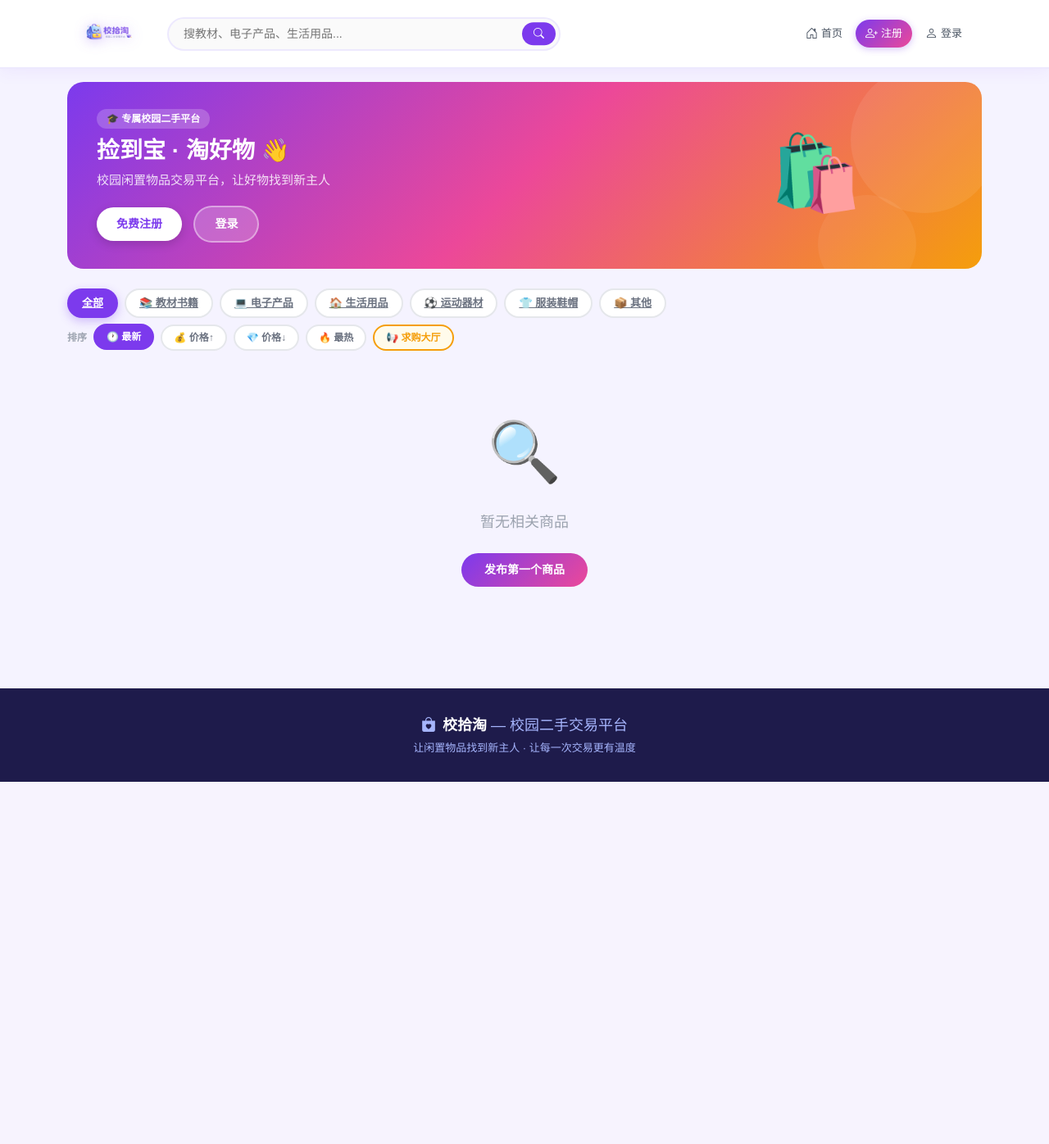
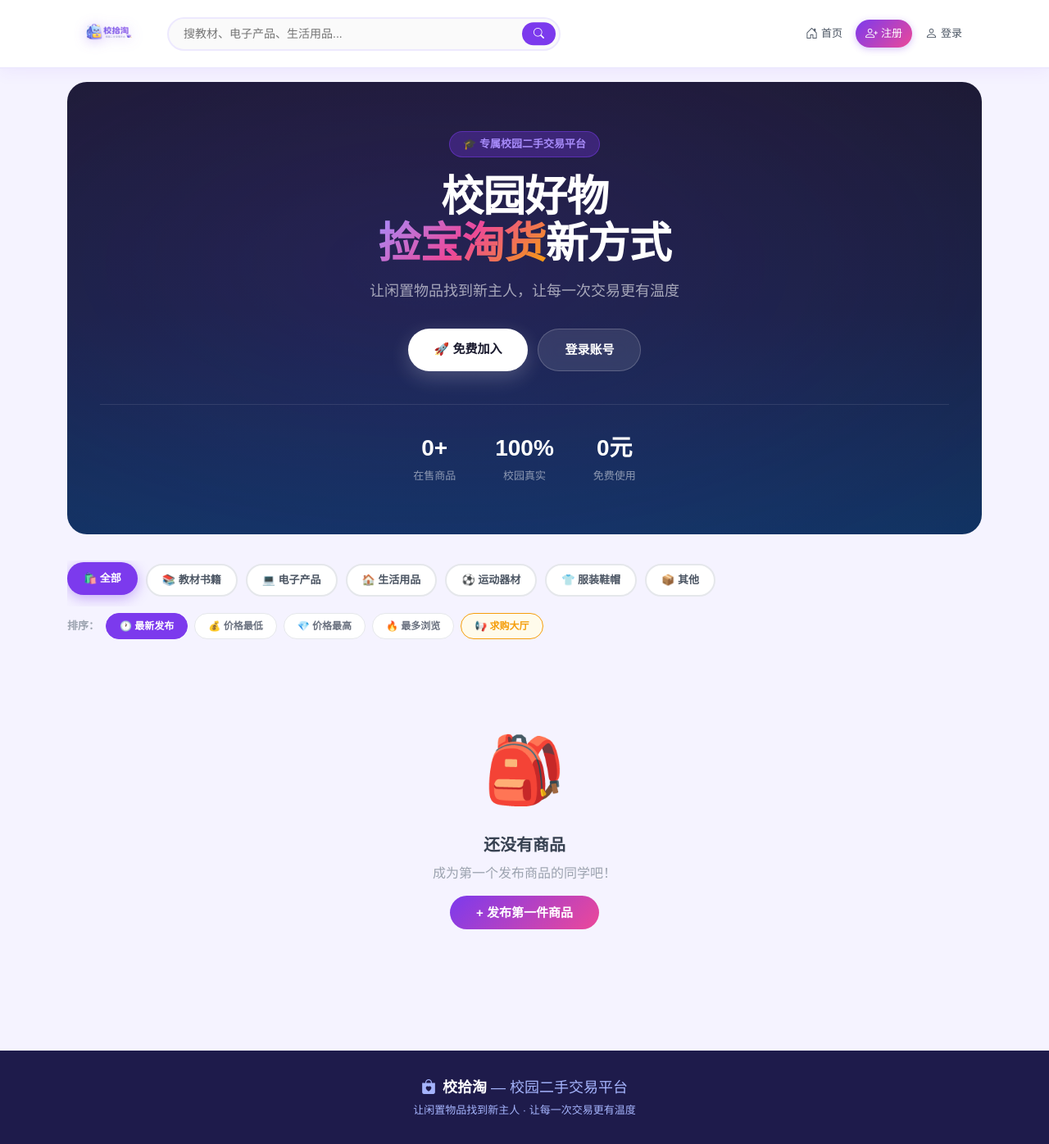
Before and after one commit to loongxxx58-hub/campus-trade, a Flask app: page / in a window 1280 px wide. Shown: the whole page at 82% size. Before the commit the page ends 954 px from the top, so only its background shows below. Run offline with Flask 3, Linux system fonts and the light colour scheme.

Commit message:
升级UI瀑布流布局+logo

```diff
--- a/templates/index.html
+++ b/templates/index.html
@@ -1,93 +1,417 @@
 {% extends 'base.html' %}
 {% block content %}
 
-<!-- 横幅 -->
-<div class="fade-in" style="background: linear-gradient(135deg, #7C3AED 0%, #EC4899 50%, #F59E0B 100%); border-radius: 20px; padding: 32px 36px; margin-bottom: 24px; position: relative; overflow: hidden;">
-    <div style="position:absolute;top:-20px;right:-20px;width:180px;height:180px;background:rgba(255,255,255,0.08);border-radius:50%;"></div>
-    <div style="position:absolute;bottom:-30px;right:80px;width:120px;height:120px;background:rgba(255,255,255,0.06);border-radius:50%;"></div>
-    <div class="row align-items-center">
-        <div class="col-md-8">
-            <div style="display:inline-block;background:rgba(255,255,255,0.2);color:white;font-size:12px;font-weight:700;padding:3px 12px;border-radius:99px;margin-bottom:10px;">🎓 专属校园二手平台</div>
-            <h2 style="color:white;font-weight:900;font-size:28px;margin-bottom:8px;">捡到宝 · 淘好物 👋</h2>
-            <p style="color:rgba(255,255,255,0.85);margin-bottom:20px;font-size:15px;">校园闲置物品交易平台，让好物找到新主人</p>
+<style>
+/* Apple风格英雄区 */
+.hero-section {
+    background: linear-gradient(180deg, #1a1a2e 0%, #16213e 50%, #0f3460 100%);
+    border-radius: 24px;
+    padding: 60px 40px;
+    margin-bottom: 32px;
+    position: relative;
+    overflow: hidden;
+    text-align: center;
+}
+.hero-section::before {
+    content: '';
+    position: absolute;
+    top: -50%;
+    left: -50%;
+    width: 200%;
+    height: 200%;
+    background: radial-gradient(ellipse at center, rgba(124,58,237,0.15) 0%, transparent 70%);
+    animation: glow 4s ease-in-out infinite alternate;
+}
+@keyframes glow {
+    0% { transform: translate(-10%, -10%) scale(1); }
+    100% { transform: translate(10%, 10%) scale(1.1); }
+}
+.hero-tag {
+    display: inline-block;
+    background: rgba(124,58,237,0.3);
+    border: 1px solid rgba(124,58,237,0.5);
+    color: #A78BFA;
+    font-size: 13px;
+    font-weight: 600;
+    padding: 5px 16px;
+    border-radius: 99px;
+    margin-bottom: 20px;
+    backdrop-filter: blur(10px);
+}
+.hero-title {
+    font-size: 52px;
+    font-weight: 900;
+    color: white;
+    line-height: 1.1;
+    margin-bottom: 16px;
+    letter-spacing: -1px;
+}
+.hero-title span {
+    background: linear-gradient(135deg, #A78BFA, #EC4899, #F59E0B);
+    -webkit-background-clip: text;
+    -webkit-text-fill-color: transparent;
+    background-clip: text;
+}
+.hero-subtitle {
+    font-size: 18px;
+    color: rgba(255,255,255,0.6);
+    margin-bottom: 32px;
+}
+.hero-btns { display: flex; gap: 12px; justify-content: center; flex-wrap: wrap; }
+.hero-btn-primary {
+    background: white;
+    color: #1a1a2e;
+    font-weight: 700;
+    padding: 14px 32px;
+    border-radius: 99px;
+    text-decoration: none;
+    font-size: 15px;
+    transition: all 0.3s;
+    box-shadow: 0 8px 24px rgba(255,255,255,0.2);
+}
+.hero-btn-primary:hover {
+    transform: scale(1.05);
+    box-shadow: 0 12px 32px rgba(255,255,255,0.3);
+    color: #7C3AED;
+}
+.hero-btn-secondary {
+    background: rgba(255,255,255,0.1);
+    color: white;
+    font-weight: 600;
+    padding: 14px 32px;
+    border-radius: 99px;
+    text-decoration: none;
+    font-size: 15px;
+    border: 1px solid rgba(255,255,255,0.2);
+    transition: all 0.3s;
+    backdrop-filter: blur(10px);
+}
+.hero-btn-secondary:hover {
+    background: rgba(255,255,255,0.2);
+    transform: scale(1.05);
+    color: white;
+}
+.hero-stats {
+    display: flex;
+    justify-content: center;
+    gap: 48px;
+    margin-top: 40px;
+    padding-top: 32px;
+    border-top: 1px solid rgba(255,255,255,0.1);
+}
+.stat-item { text-align: center; }
+.stat-num {
+    font-size: 28px;
+    font-weight: 900;
+    color: white;
+    display: block;
+}
+.stat-label {
+    font-size: 13px;
+    color: rgba(255,255,255,0.5);
+}
+
+/* 分类标签栏 - 小红书风格 */
+.category-bar {
+    display: flex;
+    gap: 10px;
+    overflow-x: auto;
+    padding: 4px 0 12px;
+    scrollbar-width: none;
+    margin-bottom: 8px;
+}
+.category-bar::-webkit-scrollbar { display: none; }
+.cat-tag {
+    display: flex;
+    align-items: center;
+    gap: 6px;
+    padding: 8px 18px;
+    border-radius: 99px;
+    font-size: 13px;
+    font-weight: 600;
+    white-space: nowrap;
+    cursor: pointer;
+    text-decoration: none;
+    transition: all 0.25s cubic-bezier(0.34,1.56,0.64,1);
+    border: 2px solid transparent;
+}
+.cat-tag.active {
+    background: #7C3AED;
+    color: white;
+    box-shadow: 0 4px 16px rgba(124,58,237,0.4);
+    transform: translateY(-2px);
+}
+.cat-tag.inactive {
+    background: white;
+    color: #4B5563;
+    border-color: #E5E7EB;
+}
+.cat-tag.inactive:hover {
+    border-color: #7C3AED;
+    color: #7C3AED;
+    background: #EDE9FE;
+    transform: translateY(-2px);
+}
+
+/* 排序栏 */
+.sort-bar {
+    display: flex;
+    align-items: center;
+    gap: 8px;
+    margin-bottom: 20px;
+    flex-wrap: wrap;
+}
+.sort-tag {
+    padding: 6px 16px;
+    border-radius: 99px;
+    font-size: 12px;
+    font-weight: 600;
+    text-decoration: none;
+    border: 1.5px solid #E5E7EB;
+    color: #6B7280;
+    background: white;
+    transition: all 0.2s;
+}
+.sort-tag:hover, .sort-tag.active {
+    border-color: #7C3AED;
+    color: #7C3AED;
+    background: #EDE9FE;
+}
+.sort-tag.active {
+    background: #7C3AED;
+    color: white;
+    border-color: #7C3AED;
+}
+
+/* 瀑布流 */
+.masonry {
+    columns: 4;
+    column-gap: 16px;
+}
+@media (max-width: 1200px) { .masonry { columns: 3; } }
+@media (max-width: 768px) { .masonry { columns: 2; } }
+.masonry-item {
+    break-inside: avoid;
+    margin-bottom: 16px;
+    animation: fadeInUp 0.4s ease both;
+}
+.product-card {
+    background: white;
+    border-radius: 16px;
+    overflow: hidden;
+    border: 1.5px solid #F3F4F6;
+    transition: transform 0.3s cubic-bezier(0.34,1.56,0.64,1), box-shadow 0.3s;
+    cursor: pointer;
+    display: block;
+    text-decoration: none;
+    color: inherit;
+}
+.product-card:hover {
+    transform: translateY(-6px) scale(1.01);
+    box-shadow: 0 20px 48px rgba(124,58,237,0.12);
+    border-color: #DDD6FE;
+}
+.product-card:hover .product-img { transform: scale(1.06); }
+.product-img-wrap {
+    overflow: hidden;
+    position: relative;
+    background: linear-gradient(135deg, #EDE9FE, #FCE7F3);
+}
+.product-img {
+    width: 100%;
+    display: block;
+    transition: transform 0.4s;
+}
+.product-placeholder {
+    display: flex;
+    align-items: center;
+    justify-content: center;
+    background: linear-gradient(135deg, #EDE9FE 0%, #FCE7F3 50%, #FEF3C7 100%);
+}
+.product-info { padding: 12px 14px 14px; }
+.product-cat {
+    font-size: 11px;
+    font-weight: 600;
+    color: #7C3AED;
+    background: #EDE9FE;
+    padding: 2px 8px;
+    border-radius: 99px;
+    display: inline-block;
+    margin-bottom: 6px;
+}
+.product-name {
+    font-size: 14px;
+    font-weight: 700;
+    color: #111827;
+    line-height: 1.4;
+    margin-bottom: 4px;
+    display: -webkit-box;
+    -webkit-line-clamp: 2;
+    -webkit-box-orient: vertical;
+    overflow: hidden;
+}
+.product-desc {
+    font-size: 12px;
+    color: #9CA3AF;
+    margin-bottom: 8px;
+    display: -webkit-box;
+    -webkit-line-clamp: 2;
+    -webkit-box-orient: vertical;
+    overflow: hidden;
+}
+.product-bottom {
+    display: flex;
+    justify-content: space-between;
+    align-items: center;
+}
+.product-price {
+    font-size: 20px;
+    font-weight: 900;
+    color: #EF4444;
+}
+.product-price small { font-size: 13px; font-weight: 500; }
+.product-seller {
+    font-size: 11px;
+    color: #9CA3AF;
+    display: flex;
+    align-items: center;
+    gap: 3px;
+}
+.hot-badge {
+    position: absolute;
+    top: 10px;
+    left: 10px;
+    background: linear-gradient(135deg, #EF4444, #F59E0B);
+    color: white;
+    font-size: 10px;
+    font-weight: 700;
+    padding: 3px 8px;
+    border-radius: 99px;
+    z-index: 2;
+}
+.new-badge {
+    position: absolute;
+    top: 10px;
+    right: 10px;
+    background: linear-gradient(135deg, #10B981, #3B82F6);
+    color: white;
+    font-size: 10px;
+    font-weight: 700;
+    padding: 3px 8px;
+    border-radius: 99px;
+    z-index: 2;
+}
+.views-badge {
+    position: absolute;
+    bottom: 8px;
+    right: 8px;
+    background: rgba(0,0,0,0.4);
+    color: white;
+    font-size: 10px;
+    padding: 2px 8px;
+    border-radius: 99px;
+    backdrop-filter: blur(4px);
+}
+
+/* 空状态 */
+.empty-state {
+    text-align: center;
+    padding: 80px 0;
+}
+@keyframes fadeInUp {
+    from { opacity: 0; transform: translateY(24px); }
+    to { opacity: 1; transform: translateY(0); }
+}
+</style>
+
+<!-- 英雄区 -->
+<div class="hero-section">
+    <div style="position:relative;z-index:1;">
+        <div class="hero-tag">🎓 专属校园二手交易平台</div>
+        <h1 class="hero-title">校园好物<br><span>捡宝淘货</span>新方式</h1>
+        <p class="hero-subtitle">让闲置物品找到新主人，让每一次交易更有温度</p>
+        <div class="hero-btns">
             {% if not current_user.is_authenticated %}
-            <a href="/register" style="background:white;color:#7C3AED;font-weight:700;padding:10px 24px;border-radius:99px;text-decoration:none;font-size:14px;box-shadow:0 4px 12px rgba(0,0,0,0.15);transition:transform 0.2s;display:inline-block;" onmouseover="this.style.transform='scale(1.05)'" onmouseout="this.style.transform='scale(1)'">免费注册</a>
-            <a href="/login" style="background:rgba(255,255,255,0.2);color:white;font-weight:600;padding:10px 24px;border-radius:99px;text-decoration:none;font-size:14px;margin-left:10px;border:2px solid rgba(255,255,255,0.4);display:inline-block;transition:transform 0.2s;" onmouseover="this.style.transform='scale(1.05)'" onmouseout="this.style.transform='scale(1)'">登录</a>
+            <a href="/register" class="hero-btn-primary">🚀 免费加入</a>
+            <a href="/login" class="hero-btn-secondary">登录账号</a>
             {% else %}
-            <a href="/publish" style="background:white;color:#7C3AED;font-weight:700;padding:10px 24px;border-radius:99px;text-decoration:none;font-size:14px;box-shadow:0 4px 12px rgba(0,0,0,0.15);display:inline-block;transition:transform 0.2s;" onmouseover="this.style.transform='scale(1.05)'" onmouseout="this.style.transform='scale(1)'">+ 发布商品</a>
-            <a href="/want" style="background:rgba(255,255,255,0.2);color:white;font-weight:600;padding:10px 24px;border-radius:99px;text-decoration:none;font-size:14px;margin-left:10px;border:2px solid rgba(255,255,255,0.4);display:inline-block;transition:transform 0.2s;" onmouseover="this.style.transform='scale(1.05)'" onmouseout="this.style.transform='scale(1)'">📢 求购大厅</a>
+            <a href="/publish" class="hero-btn-primary">📦 发布闲置</a>
+            <a href="/want" class="hero-btn-secondary">📢 求购大厅</a>
             {% endif %}
         </div>
-        <div class="col-md-4 text-center d-none d-md-block">
-            <div style="font-size:90px;animation:float 3s ease-in-out infinite;">🛍️</div>
+        <div class="hero-stats">
+            <div class="stat-item">
+                <span class="stat-num">{{ products|length }}+</span>
+                <span class="stat-label">在售商品</span>
+            </div>
+            <div class="stat-item">
+                <span class="stat-num">100%</span>
+                <span class="stat-label">校园真实</span>
+            </div>
+            <div class="stat-item">
+                <span class="stat-num">0元</span>
+                <span class="stat-label">免费使用</span>
+            </div>
         </div>
     </div>
 </div>
 
-<style>
-@keyframes float {
-    0%,100% { transform: translateY(0px); }
-    50% { transform: translateY(-10px); }
-}
-</style>
-
-<!-- 分类 + 排序 -->
-<div class="d-flex justify-content-between align-items-center flex-wrap gap-2 mb-4">
-    <div class="d-flex flex-wrap gap-2">
-        <a href="/?{% if search %}search={{ search }}&{% endif %}sort={{ sort }}" class="category-btn {{ 'active' if not current_category else 'inactive' }}">全部</a>
+<!-- 分类栏 -->
 {% set cat_icons = {'教材书籍':'📚','电子产品':'💻','生活用品':'🏠','运动器材':'⚽','服装鞋帽':'👕','其他':'📦'} %}
+<div class="category-bar">
+    <a href="/?sort={{ sort }}" class="cat-tag {{ 'active' if not current_category else 'inactive' }}">🛍️ 全部</a>
     {% for cat in categories %}
-        <a href="/?category={{ cat }}{% if search %}&search={{ search }}{% endif %}&sort={{ sort }}"
-           class="category-btn {{ 'active' if current_category == cat else 'inactive' }}">
-            {{ cat_icons.get(cat, '') }} {{ cat }}
+    <a href="/?category={{ cat }}&sort={{ sort }}{% if search %}&search={{ search }}{% endif %}"
+       class="cat-tag {{ 'active' if current_category == cat else 'inactive' }}">
+        {{ cat_icons.get(cat,'📦') }} {{ cat }}
     </a>
     {% endfor %}
 </div>
-    <div class="d-flex align-items-center gap-2">
-        <span style="font-size:12px;color:#9CA3AF;font-weight:600;">排序</span>
-        <a href="/?sort=new{% if current_category %}&category={{ current_category }}{% endif %}{% if search %}&search={{ search }}{% endif %}" class="sort-btn {{ 'active' if sort == 'new' else '' }}">🕐 最新</a>
-        <a href="/?sort=price_asc{% if current_category %}&category={{ current_category }}{% endif %}{% if search %}&search={{ search }}{% endif %}" class="sort-btn {{ 'active' if sort == 'price_asc' else '' }}">💰 价格↑</a>
-        <a href="/?sort=price_desc{% if current_category %}&category={{ current_category }}{% endif %}{% if search %}&search={{ search }}{% endif %}" class="sort-btn {{ 'active' if sort == 'price_desc' else '' }}">💎 价格↓</a>
-        <a href="/?sort=views{% if current_category %}&category={{ current_category }}{% endif %}{% if search %}&search={{ search }}{% endif %}" class="sort-btn {{ 'active' if sort == 'views' else '' }}">🔥 最热</a>
-        <a href="/want" class="sort-btn sort-btn-want">📢 求购大厅</a>
-    </div>
+
+<!-- 排序栏 -->
+<div class="sort-bar">
+    <span style="font-size:13px;color:#9CA3AF;font-weight:600;">排序：</span>
+    <a href="/?sort=new{% if current_category %}&category={{ current_category }}{% endif %}{% if search %}&search={{ search }}{% endif %}" class="sort-tag {{ 'active' if sort == 'new' else '' }}">🕐 最新发布</a>
+    <a href="/?sort=price_asc{% if current_category %}&category={{ current_category }}{% endif %}{% if search %}&search={{ search }}{% endif %}" class="sort-tag {{ 'active' if sort == 'price_asc' else '' }}">💰 价格最低</a>
+    <a href="/?sort=price_desc{% if current_category %}&category={{ current_category }}{% endif %}{% if search %}&search={{ search }}{% endif %}" class="sort-tag {{ 'active' if sort == 'price_desc' else '' }}">💎 价格最高</a>
+    <a href="/?sort=views{% if current_category %}&category={{ current_category }}{% endif %}{% if search %}&search={{ search }}{% endif %}" class="sort-tag {{ 'active' if sort == 'views' else '' }}">🔥 最多浏览</a>
+    <a href="/want" class="sort-tag" style="border-color:#F59E0B;color:#F59E0B;background:#FFFBEB;">📢 求购大厅</a>
+    {% if search %}
+    <span style="font-size:13px;color:#6B7280;margin-left:8px;">搜索 "<strong style="color:#7C3AED;">{{ search }}</strong>" 找到 <strong>{{ products|length }}</strong> 件</span>
+    {% endif %}
 </div>
 
-{% if search %}
-<p style="font-size:14px;color:#6B7280;margin-bottom:16px;">搜索 "<strong style="color:#7C3AED;">{{ search }}</strong>" 共找到 <strong>{{ products|length }}</strong> 件商品</p>
-{% endif %}
-
-<!-- 商品列表 -->
+<!-- 瀑布流商品 -->
 {% if products %}
-<div class="row row-cols-2 row-cols-md-4 g-3">
+<div class="masonry">
+    {% set heights = [200, 160, 220, 180, 240, 170, 210, 190] %}
     {% for product in products %}
-    <div class="col fade-in" style="animation-delay: {{ loop.index0 * 0.05 }}s;">
-        <a href="/product/{{ product.id }}" class="text-decoration-none">
-            <div class="product-card h-100">
-                {% if loop.index <= 3 %}
-                <div class="corner-badge">🔥 热门</div>
-                {% endif %}
-                <div class="card-img-wrap">
+    <div class="masonry-item" style="animation-delay: {{ loop.index0 * 0.04 }}s;">
+        <a href="/product/{{ product.id }}" class="product-card">
+            <div class="product-img-wrap">
                 {% if product.image != 'default.jpg' %}
-                    <img src="/static/uploads/{{ product.image }}" alt="{{ product.name }}">
+                <img src="/static/uploads/{{ product.image }}" class="product-img" alt="{{ product.name }}">
                 {% else %}
-                    <div class="card-img-placeholder">
-                        {% set placeholders = ['📚','💻','👕','⚽','🏠','📦','🎮','📱'] %}
-                        {{ placeholders[loop.index0 % 8] }}
+                {% set ph = ['📚','💻','👕','⚽','🏠','📦','🎮','📱','🎒','✏️'] %}
+                <div class="product-placeholder" style="height: {{ heights[loop.index0 % 8] }}px; font-size: 56px;">
+                    {{ ph[loop.index0 % 10] }}
                 </div>
                 {% endif %}
+                {% if loop.index <= 3 %}
+                <div class="hot-badge">🔥 热门</div>
+                {% endif %}
+                {% if loop.index <= 6 %}
+                <div class="new-badge">NEW</div>
+                {% endif %}
+                <div class="views-badge">👁 {{ product.views }}</div>
             </div>
-                <div class="card-body-inner">
-                    <div class="category-pill">{{ product.category }}</div>
-                    <div class="card-title">{{ product.name }}</div>
-                    <div class="card-desc">{{ product.description[:35] }}...</div>
-                    <div class="card-footer-row">
-                        <div class="price-tag"><span>¥</span>{{ product.price }}</div>
-                        <div class="card-meta">
-                            <i class="bi bi-eye"></i>{{ product.views }}
-                        </div>
-                    </div>
-                    <div class="card-meta mt-1">
+            <div class="product-info">
+                <div class="product-cat">{{ product.category }}</div>
+                <div class="product-name">{{ product.name }}</div>
+                <div class="product-desc">{{ product.description[:50] }}</div>
+                <div class="product-bottom">
+                    <div class="product-price"><small>¥</small>{{ product.price }}</div>
+                    <div class="product-seller">
                         <i class="bi bi-person-circle"></i>{{ product.seller.username }}
                     </div>
                 </div>
@@ -97,10 +421,12 @@
     {% endfor %}
 </div>
 {% else %}
-<div class="text-center py-5 fade-in">
-    <div style="font-size:72px;animation:float 3s ease-in-out infinite;">🔍</div>
-    <p style="color:#9CA3AF;font-size:18px;margin-top:16px;">暂无相关商品</p>
-    <a href="/publish" style="background:linear-gradient(135deg,#7C3AED,#EC4899);color:white;padding:10px 28px;border-radius:99px;text-decoration:none;font-weight:700;font-size:14px;display:inline-block;margin-top:8px;">发布第一个商品</a>
+<div class="empty-state">
+    <div style="font-size:80px;margin-bottom:16px;">🎒</div>
+    <p style="font-size:20px;font-weight:700;color:#374151;margin-bottom:8px;">还没有商品</p>
+    <p style="color:#9CA3AF;margin-bottom:24px;">成为第一个发布商品的同学吧！</p>
+    <a href="/publish" style="background:linear-gradient(135deg,#7C3AED,#EC4899);color:white;padding:12px 32px;border-radius:99px;text-decoration:none;font-weight:700;font-size:15px;">+ 发布第一件商品</a>
 </div>
 {% endif %}
+
 {% endblock %}
```
Lines whose indentation alone changed are shown as unchanged.
